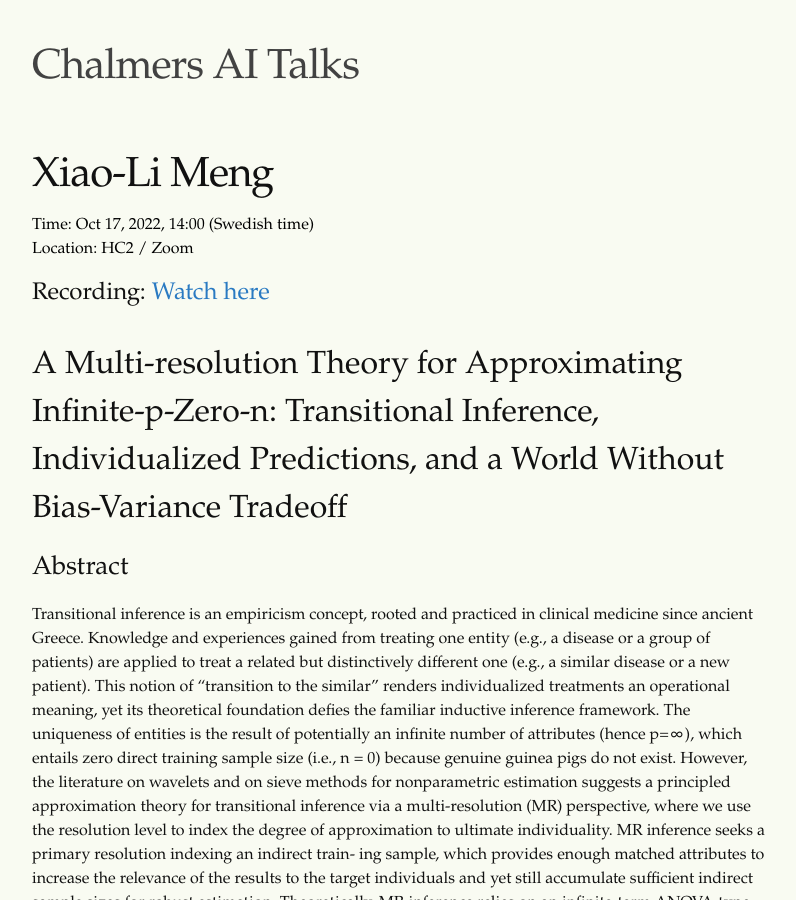
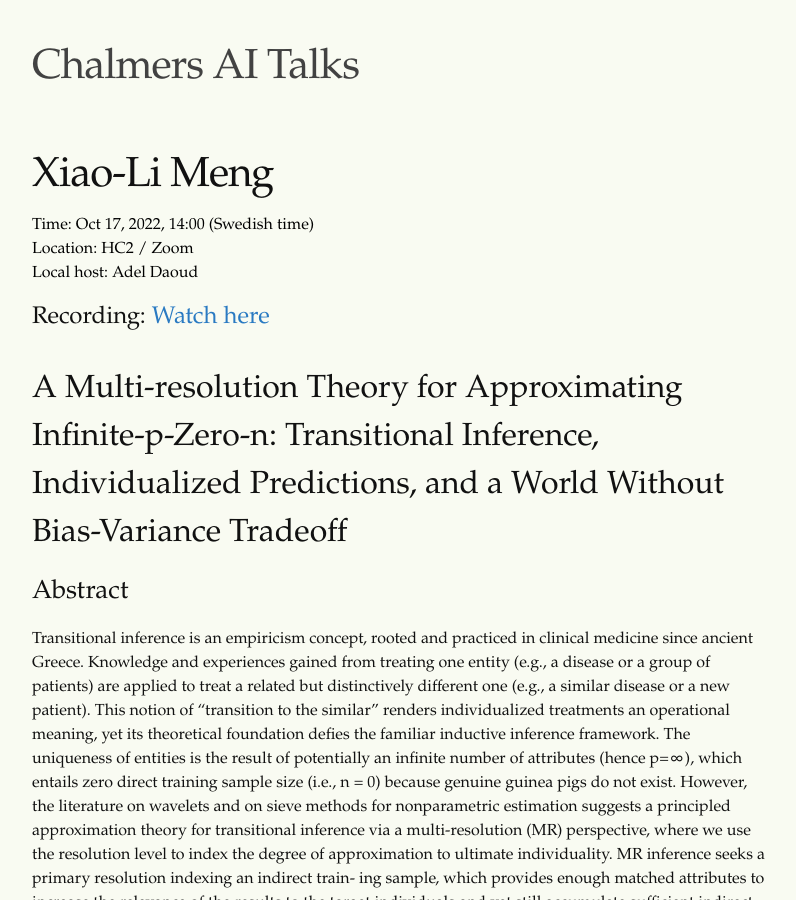
Before and after one commit to aitalks-se/aitalks-se.github.io, a Jekyll site: the page built from _posts/2022-10-17-xiao-li-meng.markdown, in a window 1280 px wide and 900 px high. Shown: the whole window, without its empty margins (238-1034 px from the left). Built offline with Jekyll 4.4.1, drawn with Linux system fonts in a browser that asks for light colours.

Commit message:
added host

```diff
--- a/_layouts/post.html
+++ b/_layouts/post.html
@@ -19,11 +19,11 @@
           {% if page.host %}
             <br/>
             {% if page.host-url %}
-              Local host:<a href="{{ page.host-url | escape }}" target="_blank">
+              Local host: <a href="{{ page.host-url | escape }}" target="_blank">
                 {{ page.host | escape }}
               </a>
             {% else %}
-              Local host:{{ page.host | escape }}
+              Local host: {{ page.host | escape }}
             {% endif %}
           {% endif %}
         </time>
--- a/_posts/2022-10-17-xiao-li-meng.markdown
+++ b/_posts/2022-10-17-xiao-li-meng.markdown
@@ -6,6 +6,7 @@
 datenotset: false
 categories: aitalks
 location: HC2 / Zoom
+host: Adel Daoud
 image: assets/speakers/meng.jpg
 recording: https://www.youtube.com/watch?v=8Y6g7qTLH1U
 blurb: >-
```
